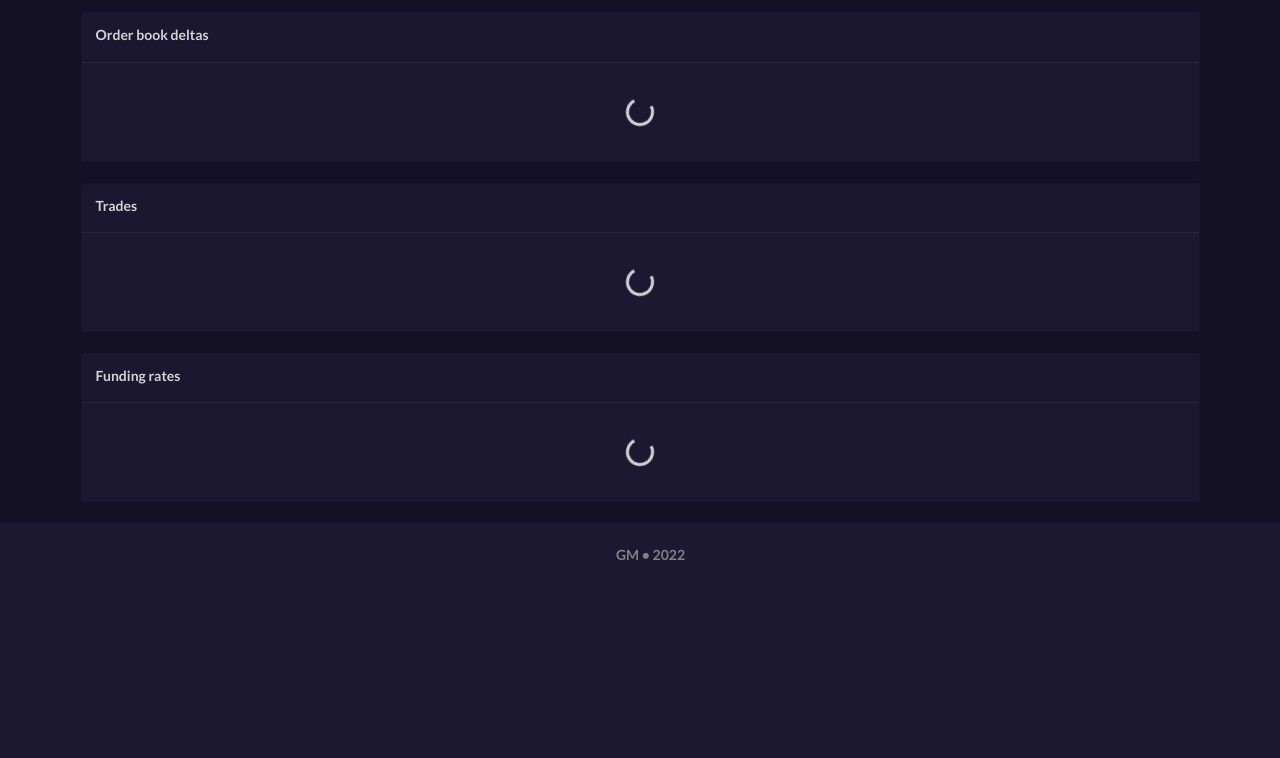
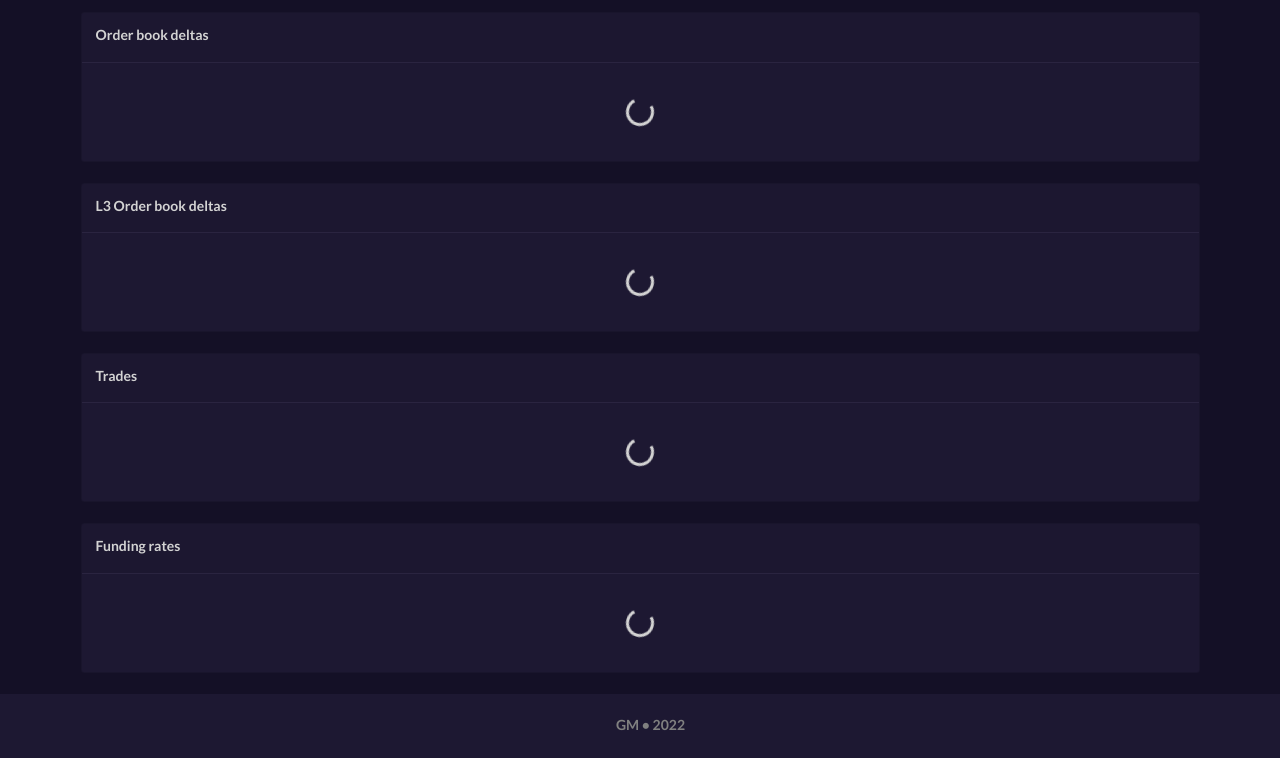
Before and after one commit to waterquarks/mangolorians, a Flask app: page /historical_data/?instrument=SOL-PERP in a window 1280 px wide. Shown: the part 282-1040 px from the top of the page. Before the commit the page ends 842 px from the top, so only its background shows below. Run offline with Flask 2, Linux system fonts and the light colour scheme; data that the repository does not hold is empty; some libraries are stand-ins or nearby versions.

Commit message:
Make L3 order book deltas available for download

```diff
--- a/app.py
+++ b/app.py
@@ -473,6 +473,70 @@ def historical_data_funding_rates_csv():
         }
     )
 
+@app.route('/historical_data/l3_order_book_deltas')
+def historical_data_l3_order_book_deltas():
+    instrument = request.args.get('instrument')
+
+    db = sqlite3.connect('./scrapers/l3_deltas.db')
+
+    db.row_factory = sqlite3.Row
+
+    funding_rates = list(map(dict, db.execute("""
+        select * from deltas where timestamp > '2022-04-01' and market = :symbol order by timestamp desc limit 9
+    """, {'symbol': instrument})))
+
+    partial = get_template_attribute('historical_data/_perpetuals.html', 'l3_order_book_deltas')
+
+    return partial(funding_rates, instrument)
+
+
+@app.route('/historical_data/l3_order_book_deltas.csv')
+def historical_data_l3_order_book_deltas_csv():
+    instrument = request.args.get('instrument')
+
+    if instrument is None:
+        return jsonify({'error': {'message': 'Please enter an instrument query parameter.'}}), 400
+
+    if instrument not in [*perpetuals, *spot]:
+        return jsonify({'error': {'message': f"${instrument} is not a valid instrument"}}), 400
+
+    if instrument in spot:
+        return jsonify({'error': {'message': f"Spot trades historical data downloads are not supported yet."}}), 400
+
+    def stream():
+        buffer = io.StringIO()
+
+        writer = csv.writer(buffer)
+
+        db = sqlite3.connect('./scrapers/l3_deltas.db')
+
+        cursor = db.cursor().execute("""select * from deltas where timestamp > '2022-04-01' and market = :symbol order by timestamp desc""", [instrument])
+
+        headers = [entry[0] for entry in cursor.description]
+
+        writer.writerow(headers)
+
+        yield buffer.getvalue().encode()
+
+        buffer.seek(0)
+
+        buffer.truncate()
+
+        for row in cursor:
+            writer.writerow(row)
+
+            yield buffer.getvalue().encode()
+
+            buffer.seek(0)
+
+            buffer.truncate()
+
+    return Response(stream(), mimetype='text/csv',
+        headers={
+            'Content-Disposition': f"attachment; filename={instrument}_l3_order_book_deltas.csv"
+        }
+    )
+
 
 @app.route('/market_maker_analytics')
 def market_maker_analytics():
--- a/templates/historical_data/_perpetuals.html
+++ b/templates/historical_data/_perpetuals.html
@@ -25,6 +25,7 @@
             <h2 class="h6 fw-bold mb-1">Funding rates</h2>
         </div>
         <div class="card-body">
+            <p style="color: gray; font-size: 12px;"></p>
             {{ table(funding_rates) }}
         </div>
         <div class="card-footer d-flex justify-content-end">
@@ -32,3 +33,17 @@
         </div>
     </div>
 {% endmacro %}
+
+{% macro l3_order_book_deltas(l3_deltas, instrument) %}
+    <div class="card">
+        <div class="card-header py-3">
+            <h2 class="h6 fw-bold mb-1">L3 order book deltas</h2>
+        </div>
+        <div class="card-body">
+            {{ table(l3_deltas) }}
+        </div>
+        <div class="card-footer d-flex justify-content-end">
+            <a href="/historical_data/l3_order_book_deltas.csv?instrument={{ instrument }}" class="fw-bold text-decoration-none text-warning py-2 me-2">Download as CSV</a>
+        </div>
+    </div>
+{% endmacro %}
--- a/templates/historical_data/perpetuals.html
+++ b/templates/historical_data/perpetuals.html
@@ -45,6 +45,21 @@
 
         <br>
 
+        <div hx-trigger="load" hx-get="/historical_data/l3_order_book_deltas?instrument={{ instrument }}">
+            <div class="card">
+                <div class="card-header py-3">
+                    <h2 class="h6 fw-bold mb-1">L3 Order book deltas</h2>
+                </div>
+                <div class="card-body">
+                    <div class="d-flex justify-content-center align-items-center py-4">
+                        <div class="spinner-border"></div>
+                    </div>
+                </div>
+            </div>
+        </div>
+
+        <br>
+
         <div hx-trigger="load" hx-get="/historical_data/trades?instrument={{ instrument }}">
             <div class="card">
                 <div class="card-header py-3">
```
